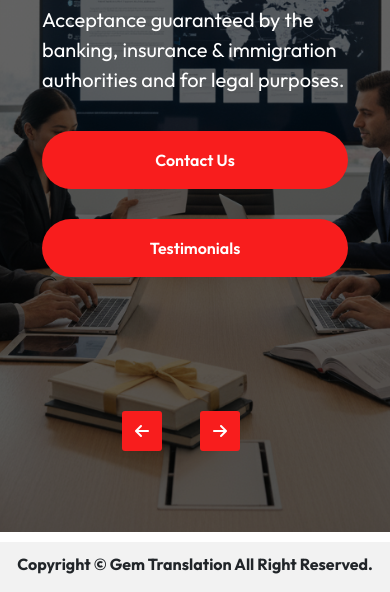
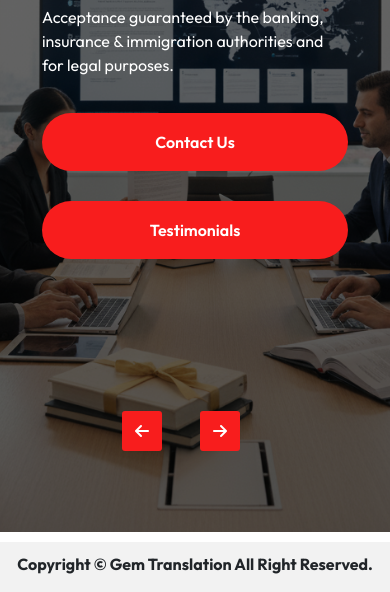
Before and after one commit to sriram016/gem-translation-service, a plain HTML site: page index.html in a window 390 px wide. Shown: the part 382-974 px from the top of the page. Drawn offline with nearby package versions, Linux system fonts and the light colour scheme.

Commit message:
second changes

```diff
--- a/assets/css/style.css
+++ b/assets/css/style.css
@@ -279,6 +279,9 @@ input,textarea{
     .flag-main{
       gap: 10px;
     }
+    .banner-content p{
+        font-size: 16px;
+    }
 }
 .copy-right p{
     font-weight: 700;
```
